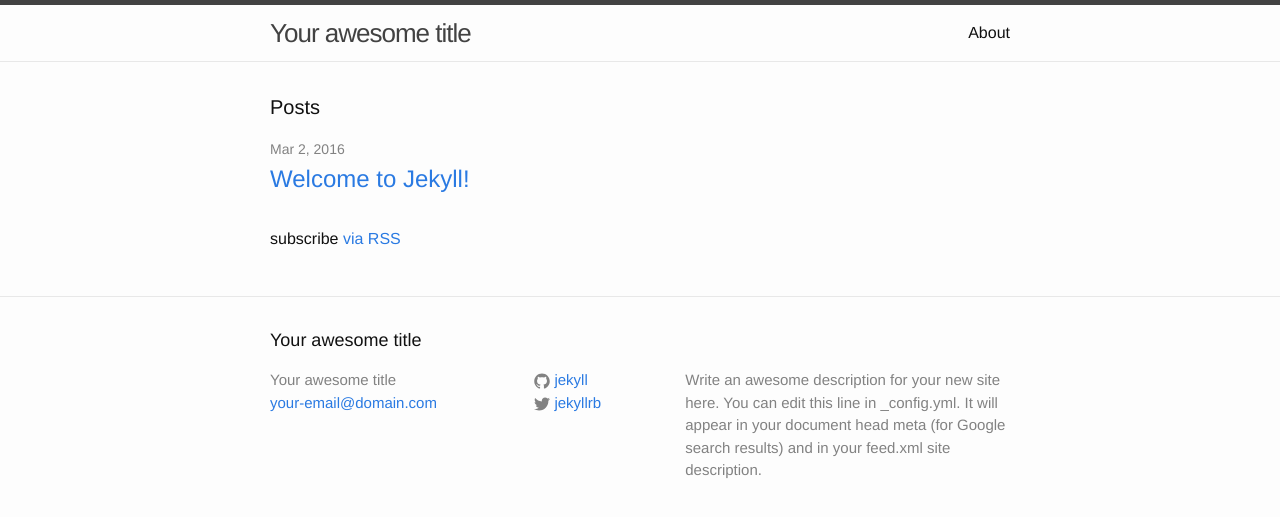
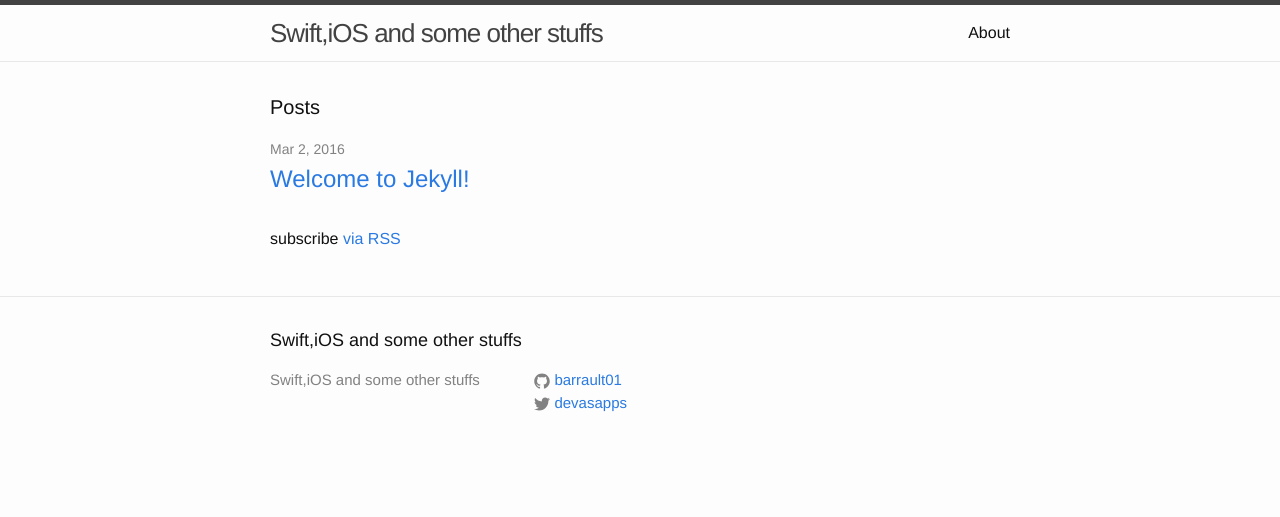
Before and after one commit to barrault01/barrault01.github.io, a Jekyll site: the page built from index.html, in a window 1280 px wide. Shown: the top 517 px of the page. Built offline with Jekyll 4.4.1, drawn with Linux system fonts in a browser that asks for light colours.

Commit message:
update config

```diff
--- a/_config.yml
+++ b/_config.yml
@@ -6,16 +6,13 @@
 # 'jekyll serve'. If you change this file, please restart the server process.
 
 # Site settings
-title: Your awesome title
-email: your-email@domain.com
-description: > # this means to ignore newlines until "baseurl:"
-  Write an awesome description for your new site here. You can edit this
-  line in _config.yml. It will appear in your document head meta (for
-  Google search results) and in your feed.xml site description.
+title: Swift,iOS and some other stuffs
+email: #
+description: #
 baseurl: "" # the subpath of your site, e.g. /blog
-url: "http://yourdomain.com" # the base hostname & protocol for your site
-twitter_username: jekyllrb
-github_username:  jekyll
+url: "http://asapps.fr" # the base hostname & protocol for your site
+twitter_username: devasapps
+github_username:  barrault01
 
 # Build settings
 markdown: kramdown
```
